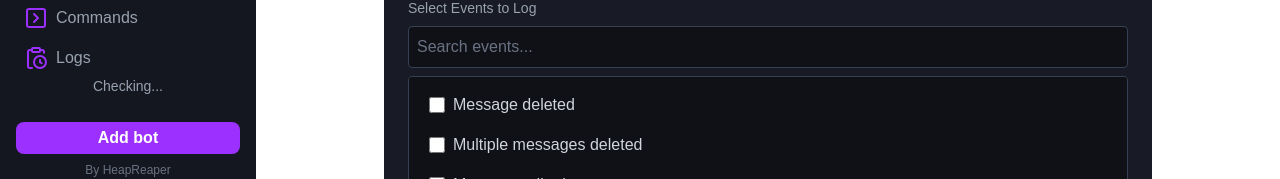
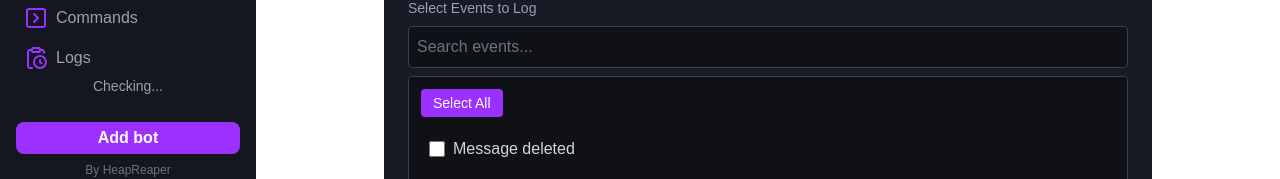
Before and after one commit to HeapReaper/Orbit, a Next.js app: page /dashboard/modules/logging in a window 1280 px wide. Shown: the part 254-433 px from the top of the page. Built offline with nearby package versions, Linux system fonts and the light colour scheme; no server answers; sample sign-in values are in the browser's storage.

Commit message:
Added select/deselect all to logging

```diff
--- a/app/(dashboard)/dashboard/modules/logging/page.tsx
+++ b/app/(dashboard)/dashboard/modules/logging/page.tsx
@@ -151,6 +151,20 @@ export default function Page() {
     );
   };
 
+  const allEventIds = filteredEvents.map((e) => e.id);
+
+  const toggleSelectAll = () => {
+    if (allEventIds.every((id) => selectedEvents.includes(id))) {
+      setSelectedEvents((prev) =>
+        prev.filter((id) => !allEventIds.includes(id))
+      );
+    } else {
+      setSelectedEvents((prev) => [...new Set([...prev, ...allEventIds])]);
+    }
+  };
+
+  const allSelected = allEventIds.every((id) => selectedEvents.includes(id));
+
   return (
     <section className="relative bg-[#181b25] p-6 rounded-lg max-w-3xl mx-auto mt-6">
       {loading && <PageLoader />}
@@ -207,6 +221,17 @@ export default function Page() {
 
         {/* Scrollable list */}
         <div className="flex flex-col gap-2 bg-[#0f1117] border border-gray-700 rounded p-3 max-h-[300px] overflow-y-auto custom-scrollbar">
+          {/* Select/Deselect All button */}
+          <div className="flex justify-start mb-2">
+            <button
+              type="button"
+              onClick={toggleSelectAll}
+              className="text-sm px-3 py-1 rounded bg-[var(--primary-color)] hover:bg-blue-600 text-white transition"
+            >
+              {allSelected ? "Deselect All" : "Select All"}
+            </button>
+          </div>
+
           {filteredEvents.length > 0 ? (
             filteredEvents.map((event) => (
               <label
```
